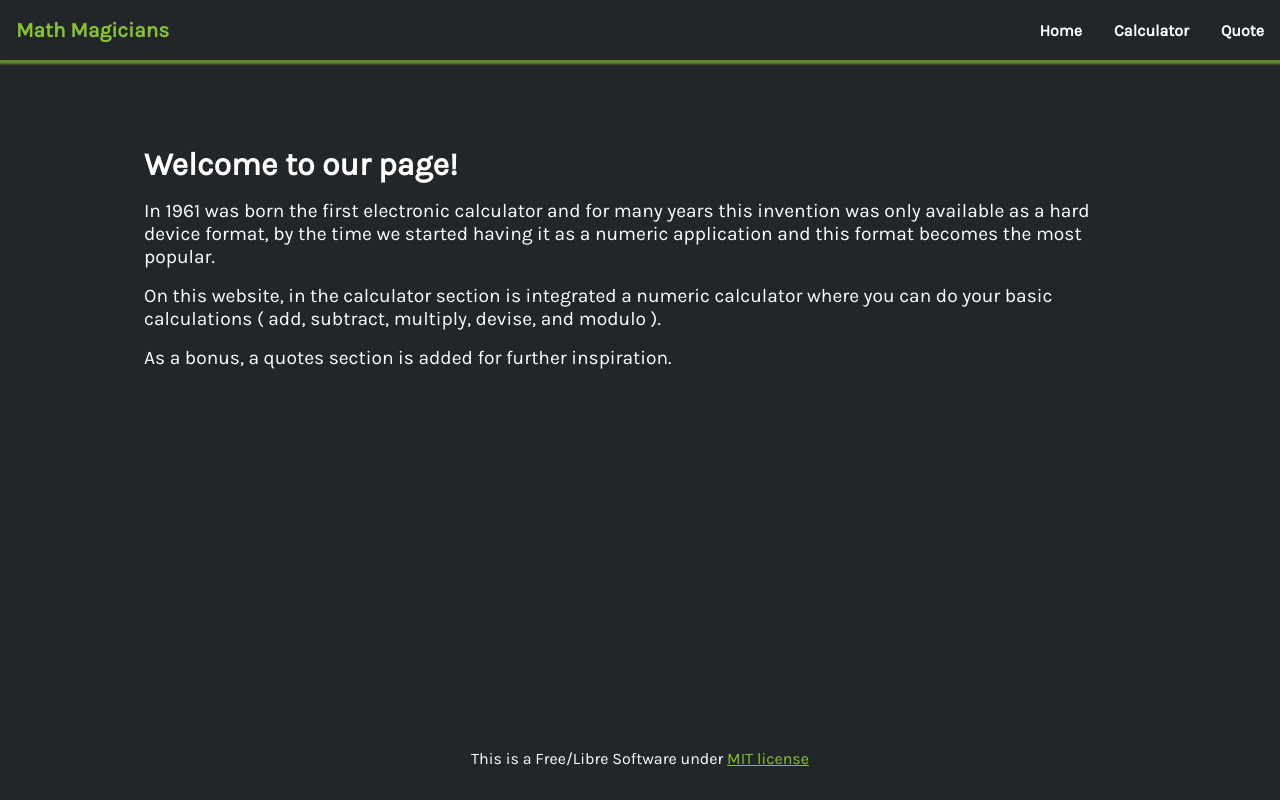
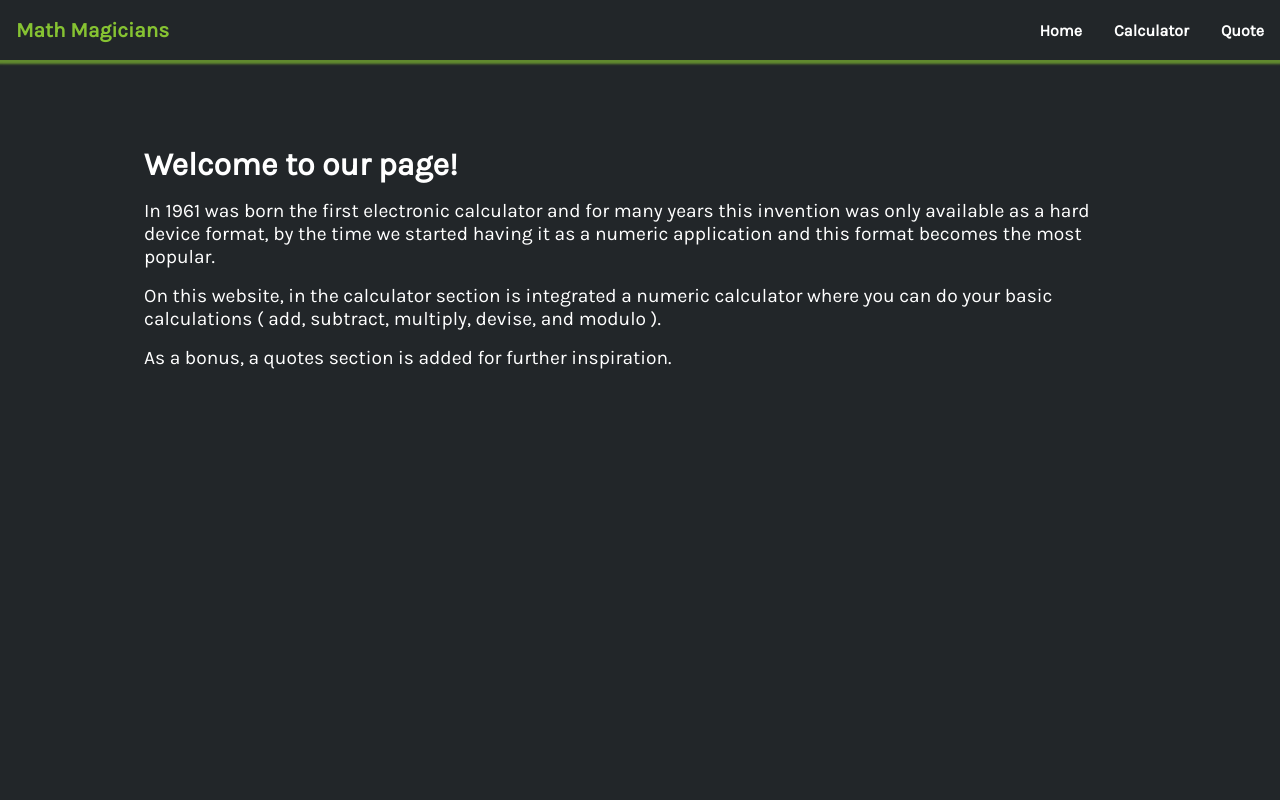
Before and after one commit to Mehdi-Rh/Math-magicians, a React (Create React App) app: page / in a window 1280 px wide. Built offline with nearby package versions, Linux system fonts and the light colour scheme.

Commit message:
Try netlify without footer

```diff
--- a/src/App.js
+++ b/src/App.js
@@ -5,19 +5,15 @@ import Home from './container/homePage/Home';
 import CalculatorPage from './container/calculatorPage/CalculatorPage';
 import Quote from './container/quotePage/Quote';
 import Navbar from './components/navbar/Navbar';
-import Footer from './components/footer/Footer';
 
 const App = () => (
   <div>
     <Navbar />
-    <main>
-      <Routes>
-        <Route path="/" element={<Home />} />
-        <Route path="/calculator" element={<CalculatorPage />} />
-        <Route path="/quote" element={<Quote />} />
-      </Routes>
-    </main>
-    <Footer />
+    <Routes>
+      <Route path="/" element={<Home />} />
+      <Route path="/calculator" element={<CalculatorPage />} />
+      <Route path="/quote" element={<Quote />} />
+    </Routes>
   </div>
 
 );
```
